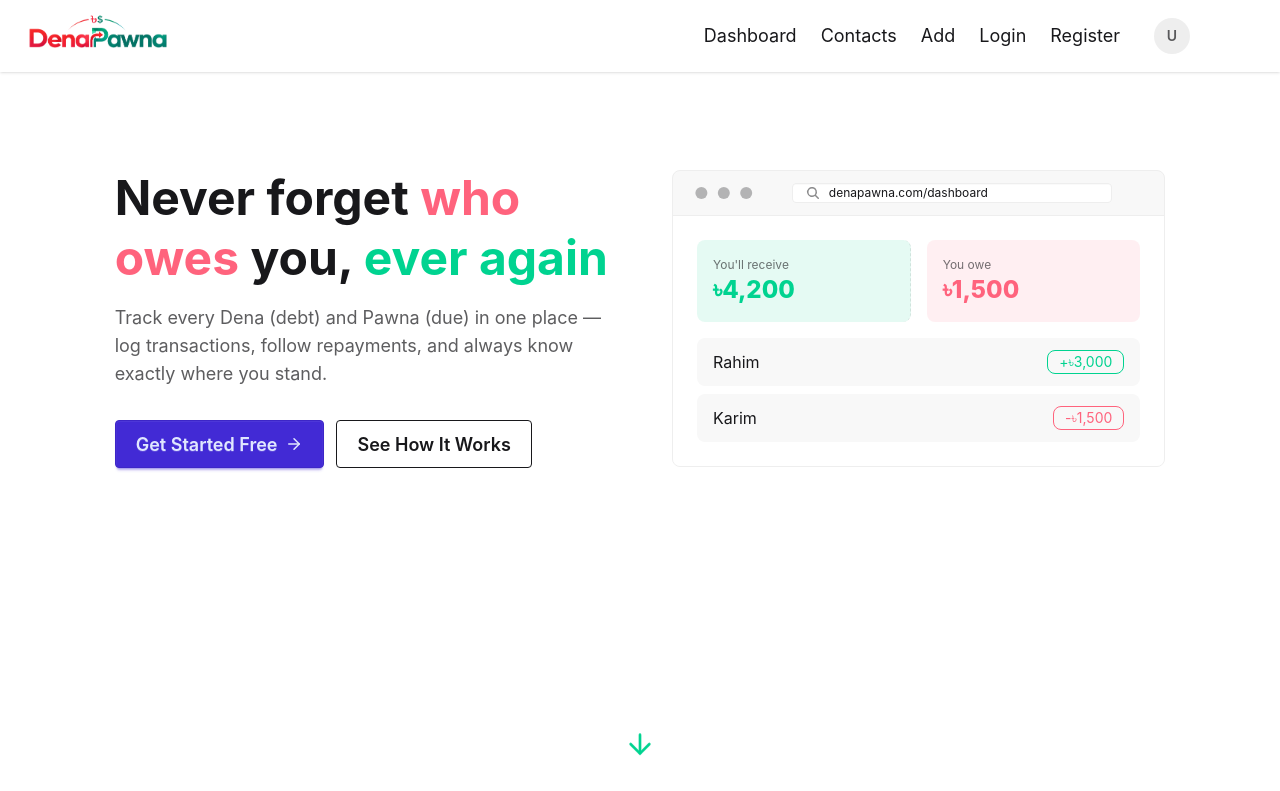
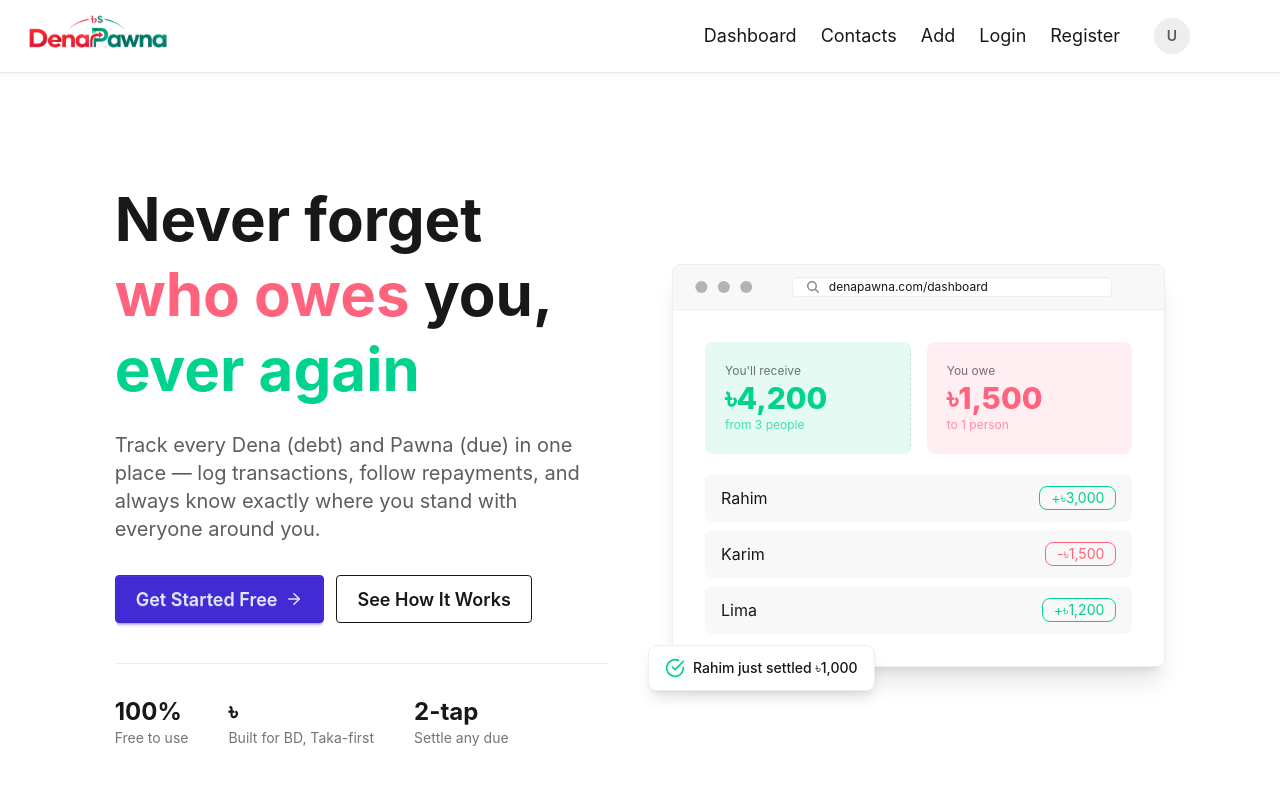
Before and after one commit to sabbir211/dena-pawna, a React (Vite) app: page / in a window 1280 px wide. Shown: the top 791 px of the page. Built offline with nearby package versions, Linux system fonts and the light colour scheme; no server answers.

Commit message:
user sent to db

```diff
--- a/src/Components/Hero.jsx
+++ b/src/Components/Hero.jsx
@@ -1,24 +1,24 @@
 import { Link } from "react-router";
-import { FiArrowDown, FiArrowRight } from "react-icons/fi";
+import { FiArrowDown, FiArrowRight, FiCheckCircle } from "react-icons/fi";
 
 export default function Hero() {
   return (
     <section
       id="home"
-      className="bg-base-100 px-2 py-8 md:py-24 w-full md:w-11/12 mx-auto lg:w-10/12 min-h-screen "
+      className="relative w-full bg-base-100 px-2 py-14 md:w-11/12 md:py-24 lg:w-10/12 mx-auto mt-3.5"
     >
-      <div className="mx-auto flex max-w-6xl flex-col items-center gap-10 md:flex-row md:gap-16">
+      <div className="mx-auto flex max-w-6xl flex-col items-center gap-16 md:flex-row md:gap-16">
         {/* Left: text */}
         <div className="animate-fade-up flex-1 text-center md:text-left">
-          <h1 className="text-4xl font-bold leading-tight md:text-5xl">
+          <h1 className="text-4xl font-bold leading-tight md:text-5xl lg:text-6xl">
             Never forget <span className="text-error">who owes</span> you,{" "}
             <span className="text-success">ever again</span>
           </h1>
 
-          <p className="mt-4 text-lg text-base-content/70">
+          <p className="mt-6 text-lg text-base-content/70 md:text-xl">
             Track every Dena (debt) and Pawna (due) in one place — log
-            transactions, follow repayments, and always know exactly where you
-            stand.
+            transactions, follow repayments, and always know exactly where
+            you stand with everyone around you.
           </p>
 
           <div className="mt-8 flex flex-col items-center gap-3 sm:flex-row md:justify-start">
@@ -30,49 +30,76 @@ export default function Hero() {
               See How It Works
             </a>
           </div>
+
+          {/* Trust strip */}
+          <div className="mt-10 flex flex-wrap items-center justify-center gap-x-10 gap-y-4 border-t border-base-300 pt-8 text-base-content/60 md:justify-start">
+            <div className="text-center md:text-left">
+              <div className="text-2xl font-bold text-base-content">100%</div>
+              <div className="text-sm">Free to use</div>
+            </div>
+            <div className="text-center md:text-left">
+              <div className="text-2xl font-bold text-base-content">৳</div>
+              <div className="text-sm">Built for BD, Taka-first</div>
+            </div>
+            <div className="text-center md:text-left">
+              <div className="text-2xl font-bold text-base-content">2-tap</div>
+              <div className="text-sm">Settle any due</div>
+            </div>
+          </div>
         </div>
 
         {/* Right: dashboard mockup */}
-        <div className="flex-1">
-          <div className="mockup-browser border border-base-300 bg-base-200">
+        <div className="relative flex-1">
+          <div className="mockup-browser border border-base-300 bg-base-200 shadow-xl">
             <div className="mockup-browser-toolbar">
               <div className="input border border-base-300 bg-base-100">
                 denapawna.com/dashboard
               </div>
             </div>
-            <div className="flex flex-col gap-4 border-t border-base-300 bg-base-100 p-6">
+            <div className="flex flex-col gap-5 border-t border-base-300 bg-base-100 p-6 md:p-8">
               <div className="grid grid-cols-2 gap-4">
-                <div className="stat rounded-box bg-success/10 p-4">
+                <div className="stat rounded-box bg-success/10 p-5">
                   <div className="stat-title">You'll receive</div>
-                  <div className="stat-value text-success text-2xl">৳4,200</div>
+                  <div className="stat-value text-success text-3xl">৳4,200</div>
+                  <div className="stat-desc text-success/70">from 3 people</div>
                 </div>
-                <div className="stat rounded-box bg-error/10 p-4">
+                <div className="stat rounded-box bg-error/10 p-5">
                   <div className="stat-title">You owe</div>
-                  <div className="stat-value text-error text-2xl">৳1,500</div>
+                  <div className="stat-value text-error text-3xl">৳1,500</div>
+                  <div className="stat-desc text-error/70">to 1 person</div>
                 </div>
               </div>
 
               <ul className="flex flex-col gap-2">
                 <li className="flex items-center justify-between rounded-box bg-base-200 px-4 py-3">
                   <span>Rahim</span>
-                  <span className="badge badge-success badge-outline">
-                    +৳3,000
-                  </span>
+                  <span className="badge badge-success badge-outline">+৳3,000</span>
                 </li>
                 <li className="flex items-center justify-between rounded-box bg-base-200 px-4 py-3">
                   <span>Karim</span>
-                  <span className="badge badge-error badge-outline">
-                    -৳1,500
-                  </span>
+                  <span className="badge badge-error badge-outline">-৳1,500</span>
+                </li>
+                <li className="flex items-center justify-between rounded-box bg-base-200 px-4 py-3">
+                  <span>Lima</span>
+                  <span className="badge badge-success badge-outline">+৳1,200</span>
                 </li>
               </ul>
             </div>
           </div>
+
+          {/* Floating highlight badge — depth + visual interest */}
+          <div className="absolute -bottom-6 -left-6 hidden items-center gap-2 rounded-box border border-base-300 bg-base-100 px-4 py-3 shadow-lg md:flex">
+            <FiCheckCircle className="h-5 w-5 text-success" />
+            <span className="text-sm font-medium">
+              Rahim just settled ৳1,000
+            </span>
+          </div>
         </div>
       </div>
+
       <a
         href="#how-it-works"
-        className="absolute bottom-8 left-1/2 -translate-x-1/2 animate-bounce text-base-content/50"
+        className="absolute bottom-4 left-1/2 -translate-x-1/2 animate-bounce text-base-content/50"
       >
         <FiArrowDown className="h-8 w-8 text-success" />
       </a>
--- a/src/Pages/Register.jsx
+++ b/src/Pages/Register.jsx
@@ -7,9 +7,8 @@ import { GrGoogle } from "react-icons/gr";
 import { useContext, useState } from "react";
 import { AuthContext } from "../Provider/AuthProvider";
 export default function Register() {
-  const { createUser, loading, setLoading, setUser, continueWithGoogle } =
+  const { createUser, loading, setLoading, setUser, continueWithGoogle ,error,setError} =
     useContext(AuthContext);
-  const [error, setError] = useState(null);
 
   const location = useLocation();
   const navigate = useNavigate();
@@ -30,14 +29,20 @@ export default function Register() {
       setError("You must accept the terms and conditions!");
       return;
     }
+    setError(null);
 
     createUser(email, password, fullName)
       .then((result) => {
-        navigate(from, { replace: true });
+        console.log(result);
+        if (result) {
+          setLoading(false);
+          navigate(from, { replace: true });
+        }
       })
       .catch((error) => {
         console.log(error);
         setLoading(false);
+
         setError(error.message);
       });
   }
--- a/src/Provider/AuthProvider.jsx
+++ b/src/Provider/AuthProvider.jsx
@@ -1,44 +1,71 @@
 import React, { useEffect, useState } from "react";
-
+import { sendUserToDb } from "../Utils/sendUserToDb";
 import { createContext } from "react";
 import { auth } from "../Utils/firebase.config";
-import { createUserWithEmailAndPassword, GoogleAuthProvider, onAuthStateChanged, signInWithEmailAndPassword, signInWithPopup, signOut, updateProfile } from "firebase/auth";
+import {
+  createUserWithEmailAndPassword,
+  GoogleAuthProvider,
+  onAuthStateChanged,
+  signInWithEmailAndPassword,
+  signInWithPopup,
+  signOut,
+  updateProfile,
+} from "firebase/auth";
 
 export const AuthContext = createContext();
 
-const provider=new GoogleAuthProvider();
+const provider = new GoogleAuthProvider();
 export default function AuthProvider({ children }) {
-
+  const [error, setError] = useState(null);
   const [loading, setLoading] = useState(true);
   const [user, setUser] = useState(null);
 
 
-  function createUser(email, password,name) {
+
+  function createUser(email, password, name, phone) {
     setLoading(true);
     return createUserWithEmailAndPassword(auth, email, password)
-    .then((userCredential) => {
-      const user = userCredential.user;
-      return updateProfile(user, {
-        displayName: name
-      }).then(() => {
+      .then(async (userCredential) => {
+        const user = userCredential.user;
+        await updateProfile(user, { displayName: name });
+
+        const token = await user.getIdToken();
+
+        try {
+          const data = await sendUserToDb(
+            token,
+            user.photoURL,
+            name,
+            user.email,
+            phone,
+          );
+          console.log("User sent to database:", data);
+        } catch (dbError) {
+          console.error("Failed to sync user to database:", dbError);
+          setError(
+            "Account created, but we couldn't finish setting up your profile. Please try logging in again.",
+          );
+        }
+
         setUser(user);
         setLoading(false);
-      }).catch((error) => {
-        console.error("Error updating profile:", error);
+        return user;
+      })
+      .catch((error) => {
+        console.error("Error creating user:", error);
+        setError(error.message);
         setLoading(false);
+        throw error;
       });
-    })
-    .catch((error) => {
-      console.error("Error creating user:", error);
-      setLoading(false);
-    });
   }
 
+
+
   function loginUser(email, password) {
-    return signInWithEmailAndPassword(auth, email, password)
+    return signInWithEmailAndPassword(auth, email, password);
   }
   function continueWithGoogle() {
-    setLoading(true)
+    setLoading(true);
     return signInWithPopup(auth, provider);
   }
 
@@ -71,7 +98,9 @@ export default function AuthProvider({ children }) {
     loading,
     setLoading,
     setUser,
-    continueWithGoogle
+    continueWithGoogle,
+    error,
+    setError,
   };
 
   return <AuthContext.Provider value={data}>{children}</AuthContext.Provider>;
--- /dev/null
+++ b/src/Utils/sendUserToDb.js
@@ -0,0 +1,21 @@
+const sendUserToDb = async (accessToken, photoUrl, name, email, phone) => {
+  try {
+    const response = await fetch(
+      `${import.meta.env.VITE_API_URL}/api/user/create`,
+      {
+        method: "POST",
+        headers: {
+          "Content-Type": "application/json",
+          authorization: `Bearer ${accessToken}`,
+        },
+        body: JSON.stringify({ photoUrl, name, email, phone }),
+      },
+    );
+    const data = await response.json();
+    return data;
+  } catch (error) {
+    console.error("Error sending user to database:", error);
+    throw error;
+  }
+};
+export { sendUserToDb };
```
